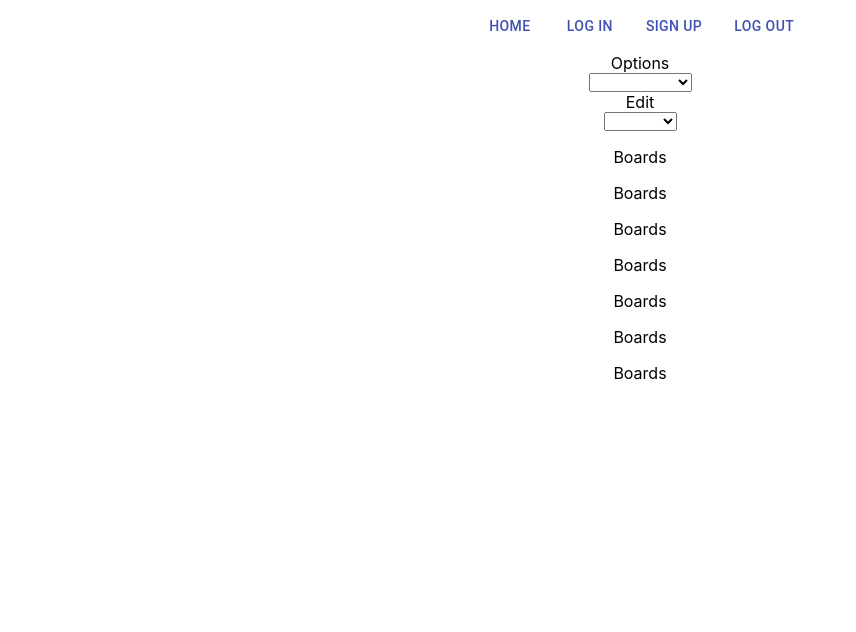
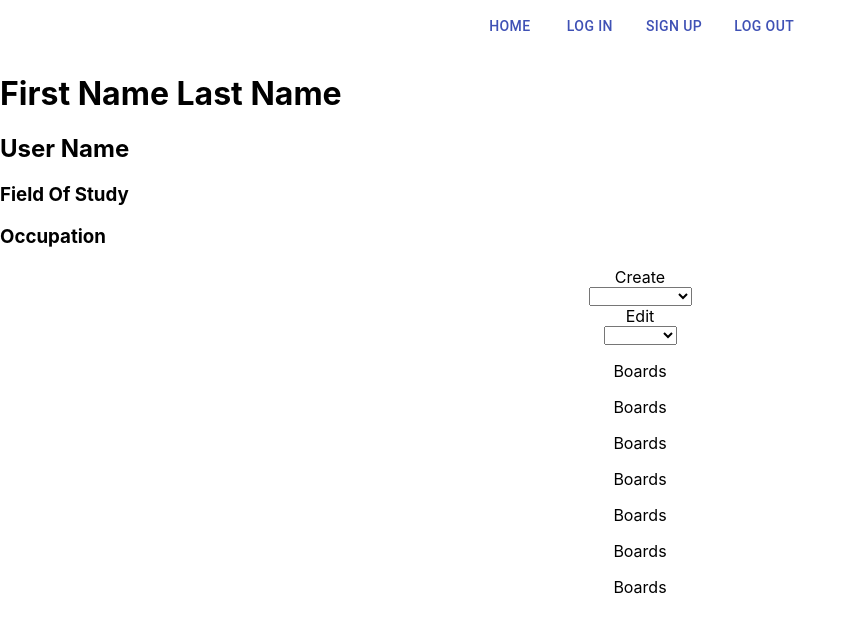
Before and after one commit to Build-Week-Pintereach-PT/Front-End, a React (Create React App) app: page /dashboard in a window 1280 px wide. Shown: the top 632 px of the page, without its empty margins (0-856 px from the left). Built offline with nearby package versions, Linux system fonts and the light colour scheme.

Commit message:
Linked newboard drop down to NewBoard page

```diff
--- a/src/components/board/BoardList.js
+++ b/src/components/board/BoardList.js
@@ -10,7 +10,6 @@ export default function BoardList(){
             <p>Boards</p>
             <p>Boards</p>
             <p>Boards</p>
-
         </div>
     )
 }
--- a/src/components/forms/NewArticle.js
+++ b/src/components/forms/NewArticle.js
@@ -27,13 +27,12 @@ export default function NewArticle() {
         <input
           type="url"
           name="Article Link"
-          ref={register}
+          ref={register({ required: true})}
         />
 
         <label>Article Description</label>
         <textarea
           name="Article Description"
-          ref={register}
         />
         <input type="submit" />
       </NewArticleInputs>
--- a/src/components/forms/SignUp.js
+++ b/src/components/forms/SignUp.js
@@ -1,4 +1,4 @@
-import React, {useState,useEffect } from "react";
+import React, {useState, useEffect } from "react";
 import { useForm } from "react-hook-form";
 import styled from 'styled-components'
 import axios from 'axios';
@@ -13,15 +13,15 @@ const SignUp = () => {
   const [ userData, setUserData ] = useState([])
   const { handleSubmit, register, errors } = useForm([]);
 
-  // const onSubmit = (data, e) => {
-  //   setUserData(data);
-    // console.log("userdata",{userData});
-  //   e.target.reset();
-  // };
+  const onSubmit = (data, e) => {
+    setUserData(data);
+    console.log("userdata",{userData});
+    e.target.reset();
+  };
 
   useEffect(() => {
     axios
-      .post(`/dashboard`,{userData})
+      .post(`https://auth-friends-backend.herokuapp.com/`,{userData})
       .then(response => {
         console.log(response);
       })
@@ -32,7 +32,7 @@ const SignUp = () => {
 
   return (
 
-    <form onSubmit={handleSubmit(setUserData)}>
+    <form onSubmit={handleSubmit(onSubmit)}>
     <Form>
         <label>User Name</label>
         <input
--- a/src/components/home/DashBoard.js
+++ b/src/components/home/DashBoard.js
@@ -1,6 +1,7 @@
 import React from 'react'
 import BoardList from '../board/BoardList'
 import styled from 'styled-components'
+import { useHistory } from 'react-router-dom'
 
 const DropDowns =styled.div`
 display:flex;
@@ -9,16 +10,25 @@ align-items:center;
 `
 
 const DashBoard = () => {
+const history = useHistory();
+const handleChange = (event)=>{
+    history.push(event.target.value)
+}
+    return (
+        <div>
+            <h1>First Name Last Name</h1>
+            <h2>User Name</h2>
+            <h3>Field Of Study</h3>
+            <h3>Occupation</h3>
 
-    return (
         <DropDowns>
-            <label>Options</label>
-            <select name="create">
+            <label>Create</label>
+            <select onChange={handleChange} name="create">
                 <option value='blank'></option>
-                <option value='createBoard' href='/newboard'>Create Board</option>
-                <option value='createArticle'>Create Article</option>
+                <option  value='/newboard'>Create Board</option>
+                <option value='/newarticle'>Create Article</option>
             </select>
-
+{/* Need to implement  */}
             <label>Edit</label>
             <select name="edit">
                 <option value='blank'></option>
@@ -28,6 +38,7 @@ const DashBoard = () => {
 
             <BoardList/>
         </DropDowns>
+        </div>
     )
 
 
--- a/src/components/home/HomePage.js
+++ b/src/components/home/HomePage.js
@@ -6,7 +6,6 @@ export default function HomePage() {
 
     <div>
         <ArticleList/>
-
     </div>
     )
 
```
